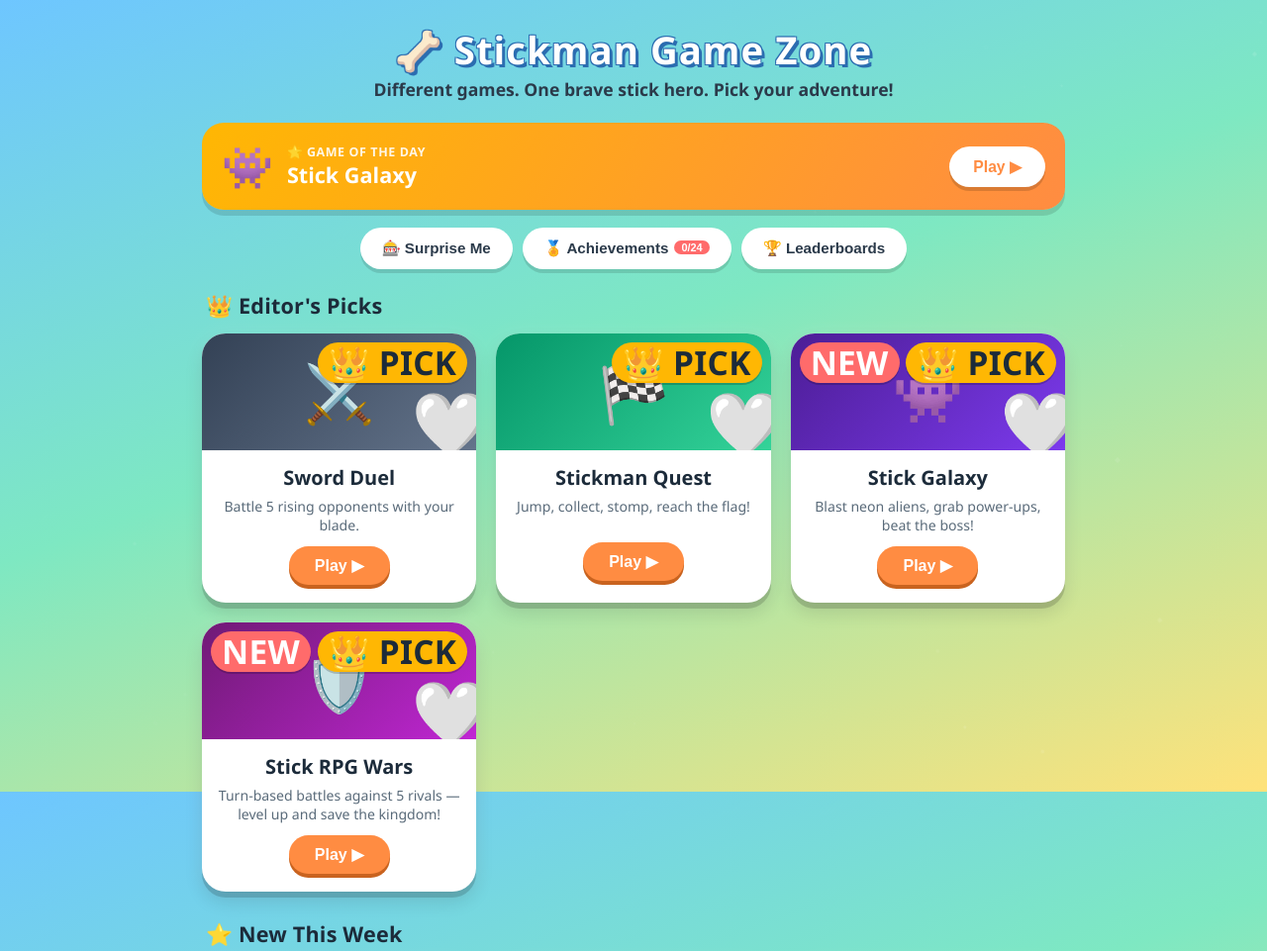
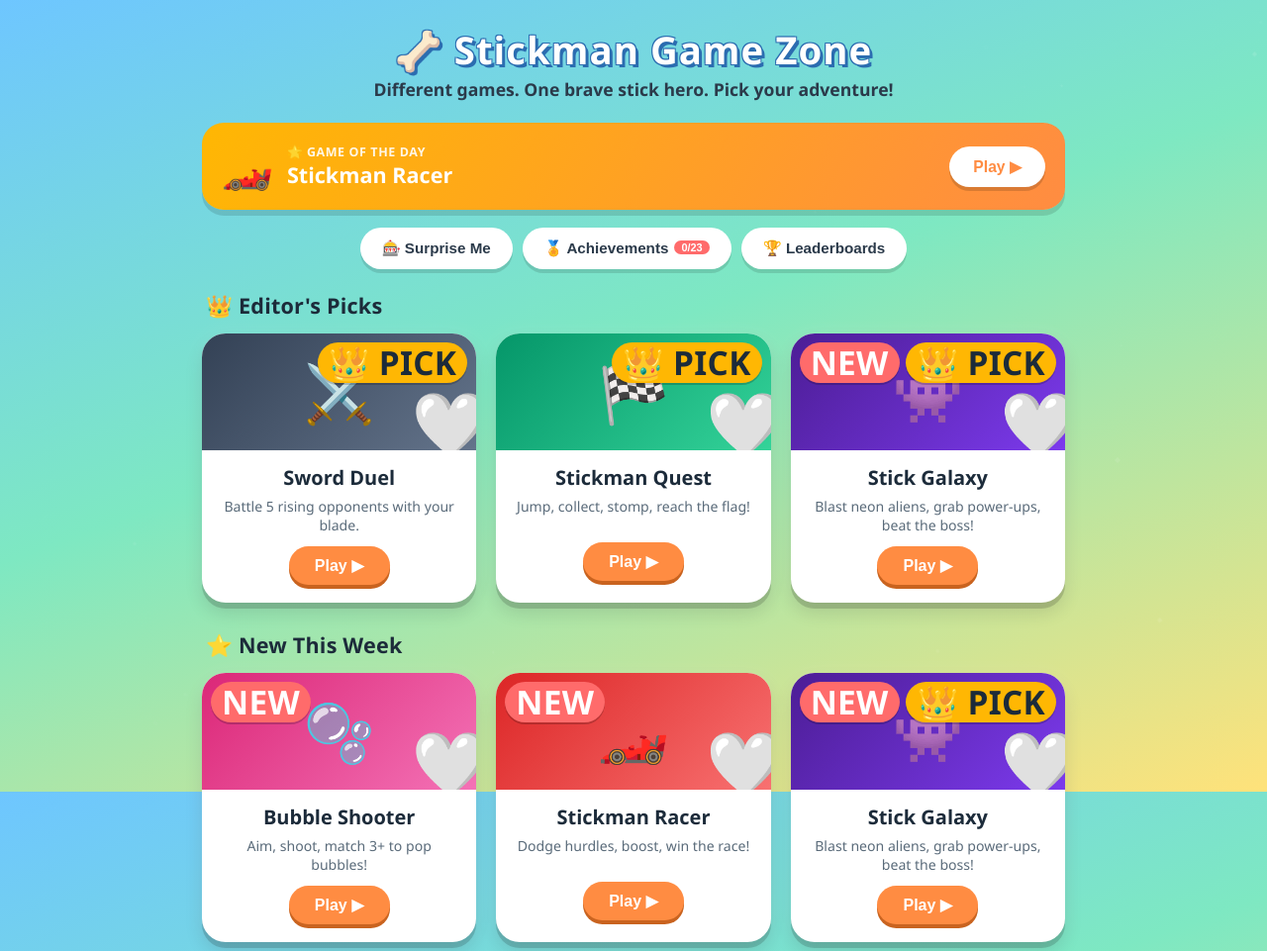
Before and after one commit to proudpinoy200-cmyk/stickman-game-zone, a plain HTML site: page index.html in a window 1280 px wide. Shown: the top 961 px of the page at 99% size. Drawn offline with Linux system fonts and the light colour scheme.

Commit message:
Add files via upload
Remove rpg

```diff
--- a/index.html
+++ b/index.html
@@ -481,7 +481,6 @@
 <script src="part8.js"></script>
 <script src="part9.js"></script>
 <script src="part10.js"></script>
-<script src="part11.js"></script>
 <script src="part12.js"></script>
 <script src="part6.js"></script>
 
--- a/part1.js
+++ b/part1.js
@@ -677,7 +677,6 @@
     galaxy:{icon:'👾',title:'Stick Galaxy',sub:'Blast aliens across 5 luminous waves!'},
     sniper:{icon:'🎯',title:'Stick Sharpshooter',sub:'Deactivate 10 rogue robots before time runs out!'},
     archery:{icon:'🏹',title:'Stick Archery Royale',sub:'10 enter. Only one walks away.'},
-    rpgwars:{icon:'🛡️',title:'Stick RPG Wars',sub:'Battle 5 rivals. Save the kingdom.'},
     swimmer:{icon:'🏊',title:'Stick Swimmer Olympics',sub:'3 races. Podium or bust!'},
   };
   const si = splashInfo[id]||{icon:'🎮',title:factory.title,sub:''};
--- a/part6.js
+++ b/part6.js
@@ -81,7 +81,6 @@
   galaxy: createGalaxyGame(),
   sniper: createSniperGame(),
   archery: createArcheryGame(),
-  rpgwars: createRpgWarsGame(),
   swimmer: createSwimmerGame(),
 };
 
@@ -121,7 +120,6 @@
   {id:'galaxy', icon:'👾', name:'Stick Galaxy', desc:'Blast neon aliens, grab power-ups, beat the boss!', tags:['action','shooter','space','boss'], color:['#4c1d95','#7c3aed'], isNew:true, editorPick:true},
   {id:'sniper', icon:'🎯', name:'Stick Sharpshooter', desc:'Deactivate 10 rogue robots before their timer runs out!', tags:['action','precision','arcade','timed'], color:['#1e3a8a','#3b82f6'], isNew:true, editorPick:false},
   {id:'archery', icon:'🏹', name:'Stick Archery Royale', desc:'10 archers enter a free-for-all. Be the last one standing!', tags:['action','sports','battle','arcade'], color:['#92400e','#fbbf24'], isNew:true, editorPick:false},
-  {id:'rpgwars', icon:'🛡️', name:'Stick RPG Wars', desc:'Turn-based battles against 5 rivals — level up and save the kingdom!', tags:['adventure','strategy','rpg','turnbased'], color:['#701a75','#c026d3'], isNew:true, editorPick:true},
   {id:'swimmer', icon:'🏊', name:'Stick Swimmer Olympics', desc:'Mash to swim! Race 8-lane heats for the podium.', tags:['sports','racing','olympics','arcade'], color:['#0e7490','#22d3ee'], isNew:true, editorPick:false},
 ];
 
@@ -152,7 +150,6 @@
   {id:'galaxy_saved', icon:'👾', name:'Galaxy Saved', desc:'Beat all 5 waves and the boss in Stick Galaxy.'},
   {id:'sniper_hero', icon:'🎯', name:'Extraction Complete', desc:'Deactivate all 10 targets in Stick Sharpshooter.'},
   {id:'archery_champion', icon:'🏹', name:'Last One Standing', desc:'Win the free-for-all in Stick Archery Royale.'},
-  {id:'rpg_conqueror', icon:'🛡️', name:'Kingdom Saved', desc:'Defeat all 5 rivals in Stick RPG Wars.'},
   {id:'swim_gold', icon:'🏊', name:'Olympic Champion', desc:'Finish top 3 in all 3 heats of Stick Swimmer Olympics.'},
 ];
 
@@ -174,7 +171,6 @@
   {id:'galaxy', name:'Stick Galaxy', higherIsBetter:true, format:s=>s+' pts'},
   {id:'sniper', name:'Stick Sharpshooter', higherIsBetter:false, format:s=>s.toFixed(1)+'s'},
   {id:'archery', name:'Stick Archery Royale', higherIsBetter:true, format:s=>s+' kills'},
-  {id:'rpgwars', name:'Stick RPG Wars', higherIsBetter:true, format:s=>s+' gold'},
   {id:'swimmer', name:'Stick Swimmer Olympics', higherIsBetter:false, format:s=>s.toFixed(1)+'s'},
 ];
 function populateLbModal(){
```
Also changed, not shown: README.md.
